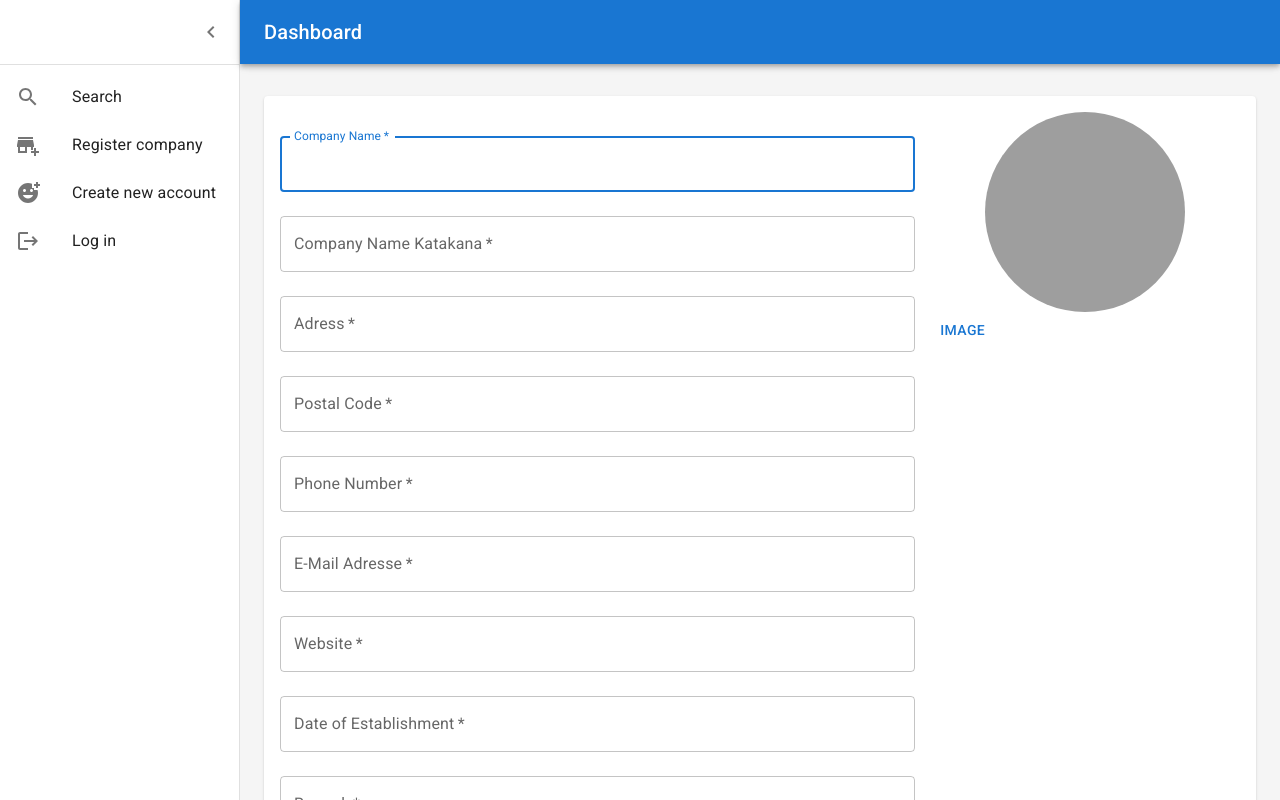
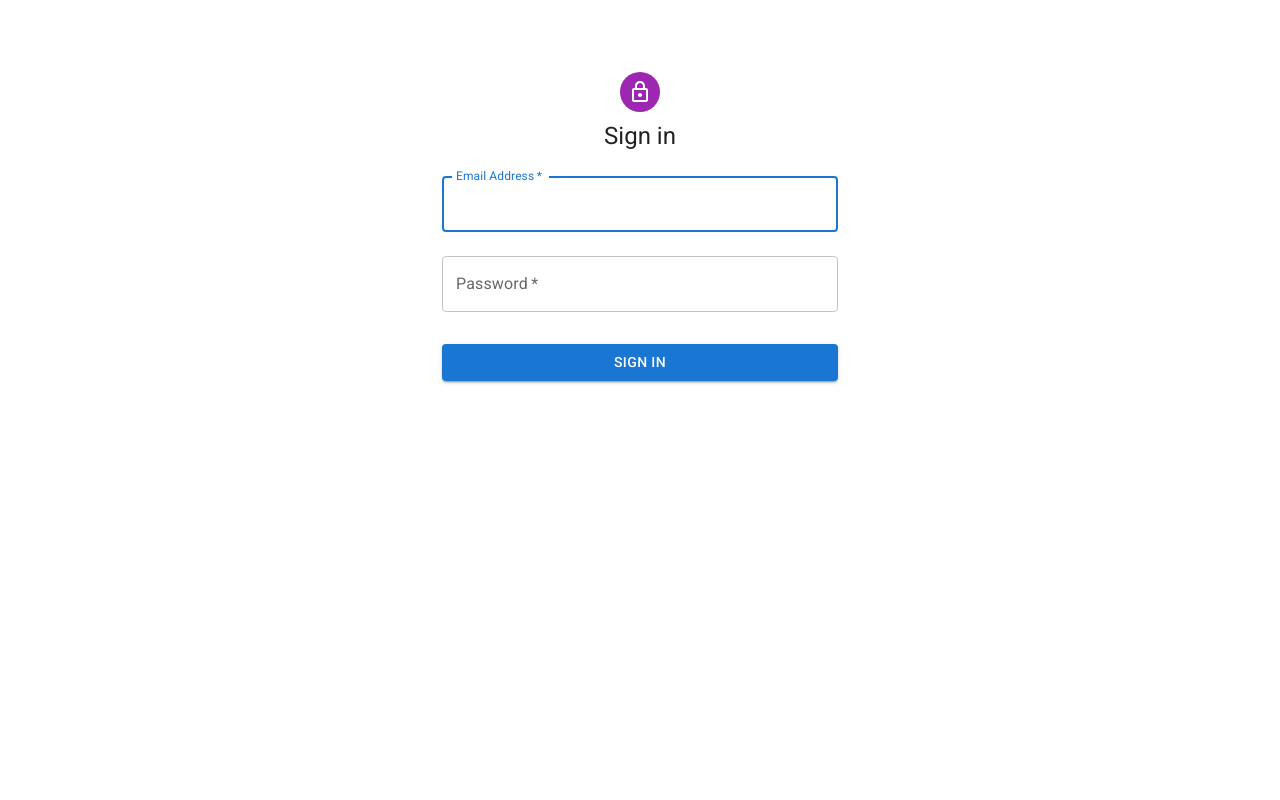
Before and after one commit to AmineMersoul/test, a React (Create React App) app: page / in a window 1280 px wide. Built offline with nearby package versions, Linux system fonts and the light colour scheme; grey boxes are pictures that could not be loaded.

Commit message:
setting up react router

```diff
--- a/src/components/App.js
+++ b/src/components/App.js
@@ -1,9 +1,20 @@
 import React from 'react';
 import Signin from './Signin';
 import Dashboard from './Dashboard';
+import Search from './Search';
+import Company from './Company';
+import { Routes, Route, Link } from 'react-router-dom';
 
 function App() {
-  return <Dashboard />
+  return <div className="App">
+    <Routes>
+      <Route path='/' element={<Signin />} />
+      <Route path='dashboard' element={<Dashboard />}>
+        <Route path='' element={<Search />} />
+        <Route path='company' element={<Company />} />
+      </Route>
+    </Routes>
+  </div>
 }
 
 export default App;
--- a/src/components/Dashboard.js
+++ b/src/components/Dashboard.js
@@ -21,8 +21,7 @@ import AddBusinessIcon from '@mui/icons-material/AddBusiness';
 import SearchIcon from '@mui/icons-material/Search';
 import LogoutIcon from '@mui/icons-material/Logout';
 import AddReactionIcon from '@mui/icons-material/AddReaction';
-import Search from './Search';
-import Company from './Company';
+import { Outlet, useNavigate } from 'react-router-dom';
 
 const drawerWidth = 240;
 
@@ -79,6 +78,8 @@ function DashboardContent() {
         setOpen(!open);
     };
 
+    const navigate = useNavigate();
+
     return (
         <ThemeProvider theme={mdTheme}>
             <Box sx={{ display: 'flex' }}>
@@ -127,7 +128,9 @@ function DashboardContent() {
                     </Toolbar>
                     <Divider />
                     <List component="nav">
-                        <ListItemButton>
+                        <ListItemButton onClick={() => {
+                            navigate("");
+                        }}>
                             <ListItemIcon>
                                 <SearchIcon />
                             </ListItemIcon>
@@ -145,7 +148,9 @@ function DashboardContent() {
                             </ListItemIcon>
                             <ListItemText primary="Create new account" />
                         </ListItemButton>
-                        <ListItemButton>
+                        <ListItemButton onClick={() => {
+                            navigate("/");
+                        }}>
                             <ListItemIcon>
                                 <LogoutIcon />
                             </ListItemIcon>
@@ -170,7 +175,7 @@ function DashboardContent() {
                         <Grid container spacing={3}>
                             <Grid item xs={12}>
                                 <Paper sx={{ p: 2, display: 'flex', flexDirection: 'column' }}>
-                                    <Company />
+                                    <Outlet />
                                 </Paper>
                             </Grid>
                         </Grid>
--- a/src/components/Search.js
+++ b/src/components/Search.js
@@ -14,6 +14,7 @@ import TableCell from '@mui/material/TableCell';
 import TableContainer from '@mui/material/TableContainer';
 import TableHead from '@mui/material/TableHead';
 import TableRow from '@mui/material/TableRow';
+import { useNavigate } from 'react-router-dom';
 
 export default function Search() {
 
@@ -60,9 +61,7 @@ export default function Search() {
         return { compnany_name, account_type, user_name, email, employee_number, employee_id };
     }
 
-    const usersList = [
-        { label: 'User1', email: 'user1@gmail.com' },
-    ];
+    const navigate = useNavigate();
 
     return (
         <div>
@@ -178,7 +177,9 @@ export default function Search() {
                                 <TableCell>{row.user_name}</TableCell>
                                 <TableCell>{row.email}</TableCell>
                                 <TableCell>{row.employee_number}</TableCell>
-                                <TableCell><Button variant="text">Details</Button></TableCell>
+                                <TableCell><Button variant="text" onClick={() => {
+                                    navigate("company");
+                                }}>Details</Button></TableCell>
                             </TableRow>
                         ))}
                     </TableBody>
--- a/src/index.js
+++ b/src/index.js
@@ -1,13 +1,14 @@
 import React from 'react';
 import ReactDOM from 'react-dom';
+import { BrowserRouter } from "react-router-dom";
 import './index.css';
 import App from './components/App';
 import reportWebVitals from './reportWebVitals';
 
 ReactDOM.render(
-  <React.StrictMode>
+  <BrowserRouter>
     <App />
-  </React.StrictMode>,
+  </BrowserRouter>,
   document.getElementById('root')
 );
 
```
